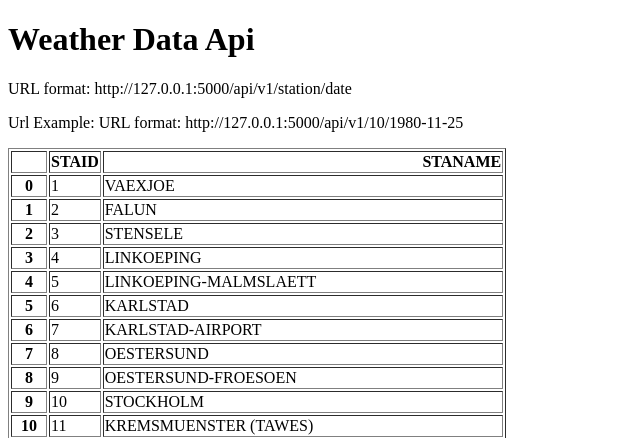
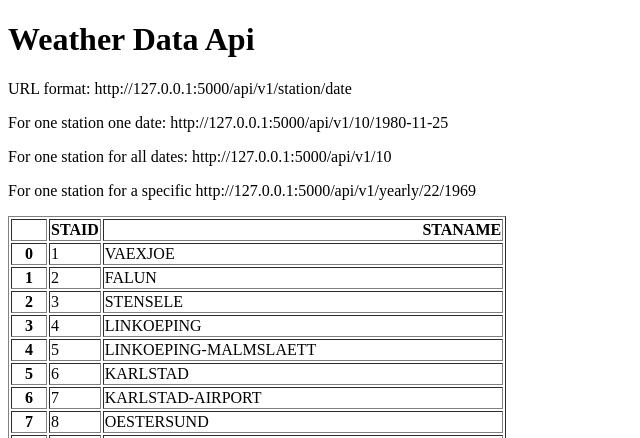
Before and after one commit to Bryan-Julius/Weather-api-app, a Flask app: page / in a window 1280 px wide. Shown: the top 438 px of the page, without its empty margins (0-640 px from the left). Run offline with Flask 2, Linux system fonts and the light colour scheme.

Commit message:
Added URL endpoint for yearly and all data

```diff
--- a/main.py
+++ b/main.py
@@ -22,6 +22,25 @@ def about(station, date):
             "date": date,
             "temperature": temperature}
 
+@app.route("/api/v1/<station>")
+def all_data(station):
+    filename = "data_small/TG_STAID" + str(station).zfill(6) + ".txt"
+    df = pd.read_csv(filename, skiprows=20, parse_dates=["    DATE"])
+    result = df.to_dict(orient="records")
+    return result
+
+@app.route("/api/v1/yearly/<station>/<year>")
+def yearly(station, year):
+    filename = "data_small/TG_STAID" + str(station).zfill(6) + ".txt"
+    df = pd.read_csv(filename, skiprows=20)
+    df["    DATE"] = df["    DATE"].astype(str)
+    result = df[df["    DATE"].str.startswith(str(year))].to_dict(orient="records")
+
+    if result == []:
+        return "There is no data for this year at this station"
+    else:
+        return result
+
 
 if __name__ == "__main__":
     app.run(debug=True)
--- a/templates/home.html
+++ b/templates/home.html
@@ -7,7 +7,9 @@
 <body>
 <h1>Weather Data Api</h1>
 <p> URL format: http://127.0.0.1:5000/api/v1/station/date</p>
-<p>Url Example: URL format: http://127.0.0.1:5000/api/v1/10/1980-11-25</p>
+<p>For one station one date: http://127.0.0.1:5000/api/v1/10/1980-11-25</p>
+<p>For one station for all dates: http://127.0.0.1:5000/api/v1/10</p>
+<p>For one station for a specific http://127.0.0.1:5000/api/v1/yearly/22/1969</p>
 <p>{{data|safe}}</p>
 </body>
 </html>
```
